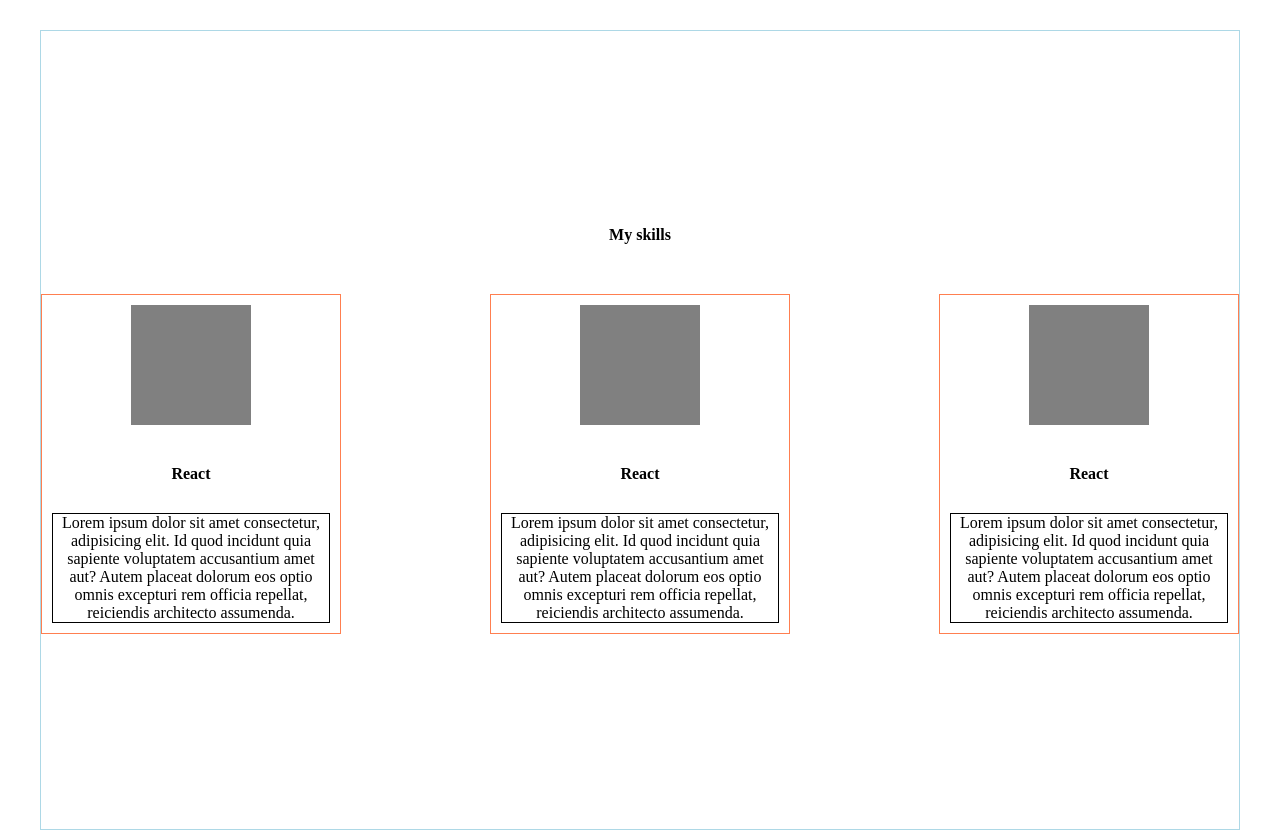
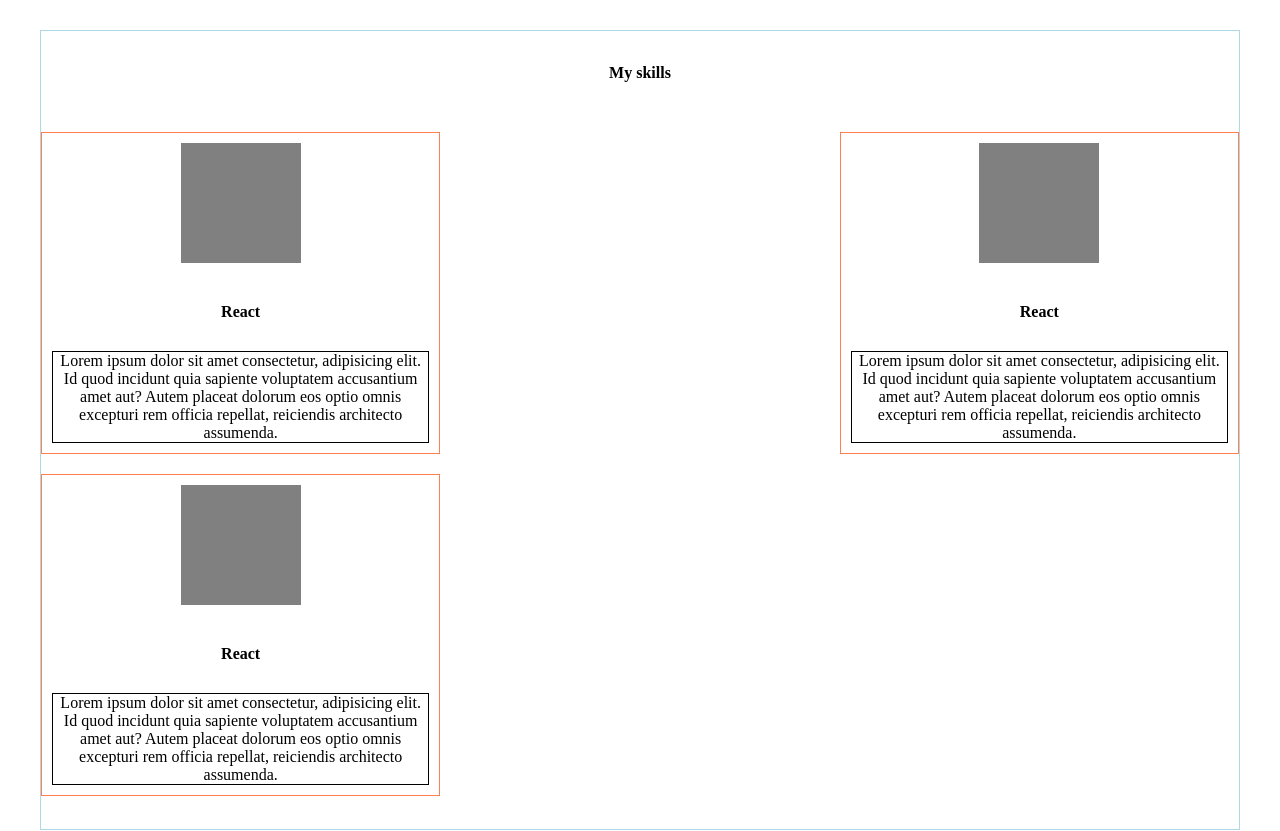
Before and after one commit to Expppirience/portfolio, a React (Create React App) app: page / in a window 1280 px wide. Shown: the part 880-1711 px from the top of the page. Built offline with nearby package versions, Linux system fonts and the light colour scheme.

Commit message:
refactored skill styles

```diff
--- a/src/Skill/Skill.scss
+++ b/src/Skill/Skill.scss
@@ -1,6 +1,3 @@
-.skill__item {
-  flex: 0 1 33.333%;
-}
 .item-skill {
   display: flex;
   flex-direction: column;
@@ -9,28 +6,26 @@
   padding: 10px;
 
   border: 1px solid coral;
-}
-.item-skill__img {
-}
 
-.item-skill__img:not(:last-child) {
+  &__img {
+    &:not(:last-child) {
       margin-bottom: 2.5rem;
     }
-.item-skill__img-placeholder {
+    &-placeholder {
       width: 120px;
       height: 120px;
       background: grey;
     }
-
-.item-skill__title {
+  }
+  &__title {
     font-weight: 700;
+    &:not(:last-child) {
+      margin-bottom: 30px;
+    }
   }
 
-.item-skill__title:not(:last-child) {
-  margin-bottom: 30px;
-}
-
-.item-skill__description {
+  &__description {
     border: 1px solid black;
     text-align: center;
   }
+}
--- a/src/Skills/Skills.scss
+++ b/src/Skills/Skills.scss
@@ -30,4 +30,8 @@
       flex-direction: column;
     }
   }
+
+  .skill__item {
+    flex: 0 1 33.333%;
+  }
 }
```
Lines whose indentation alone changed are shown as unchanged.
